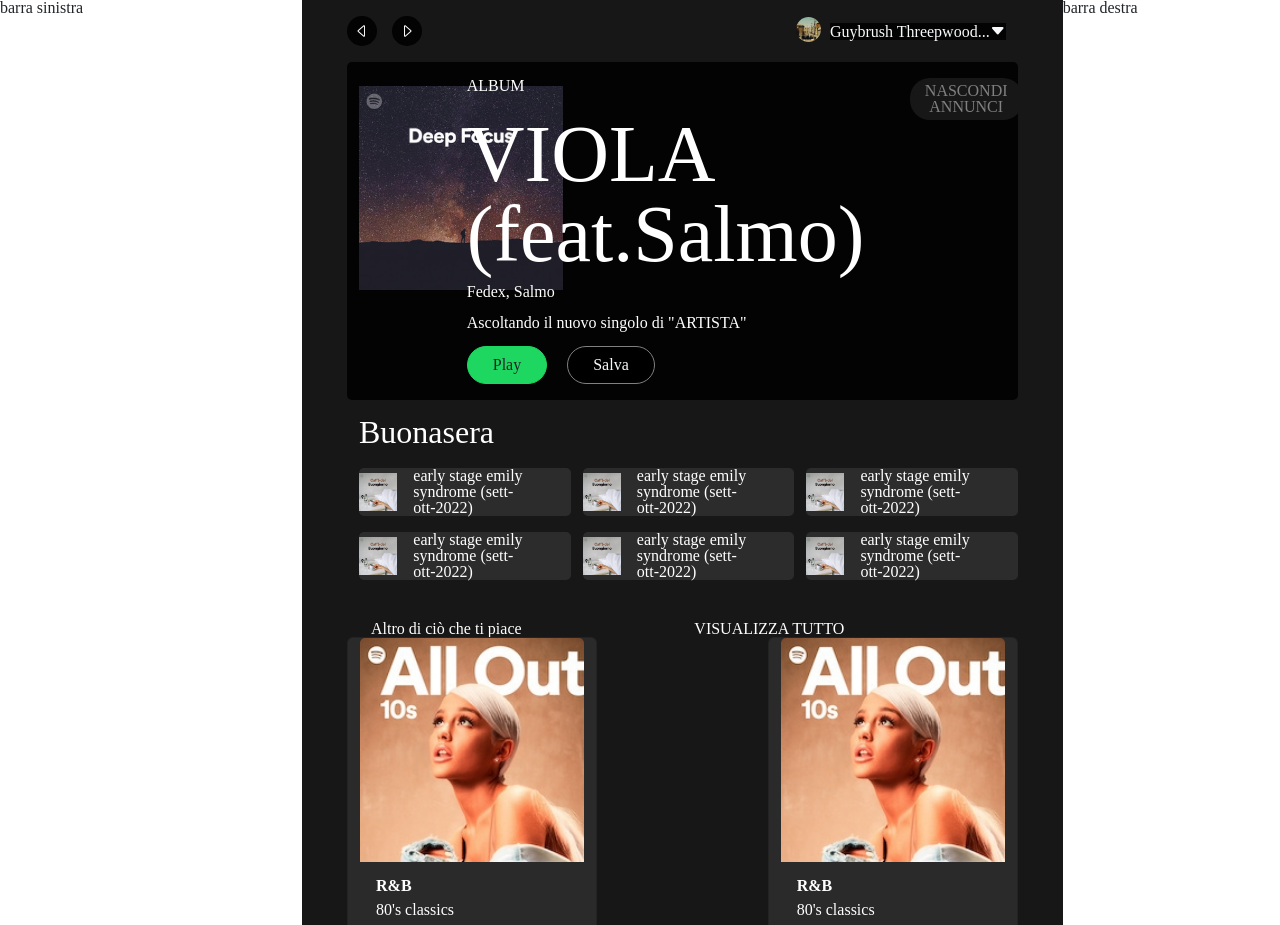
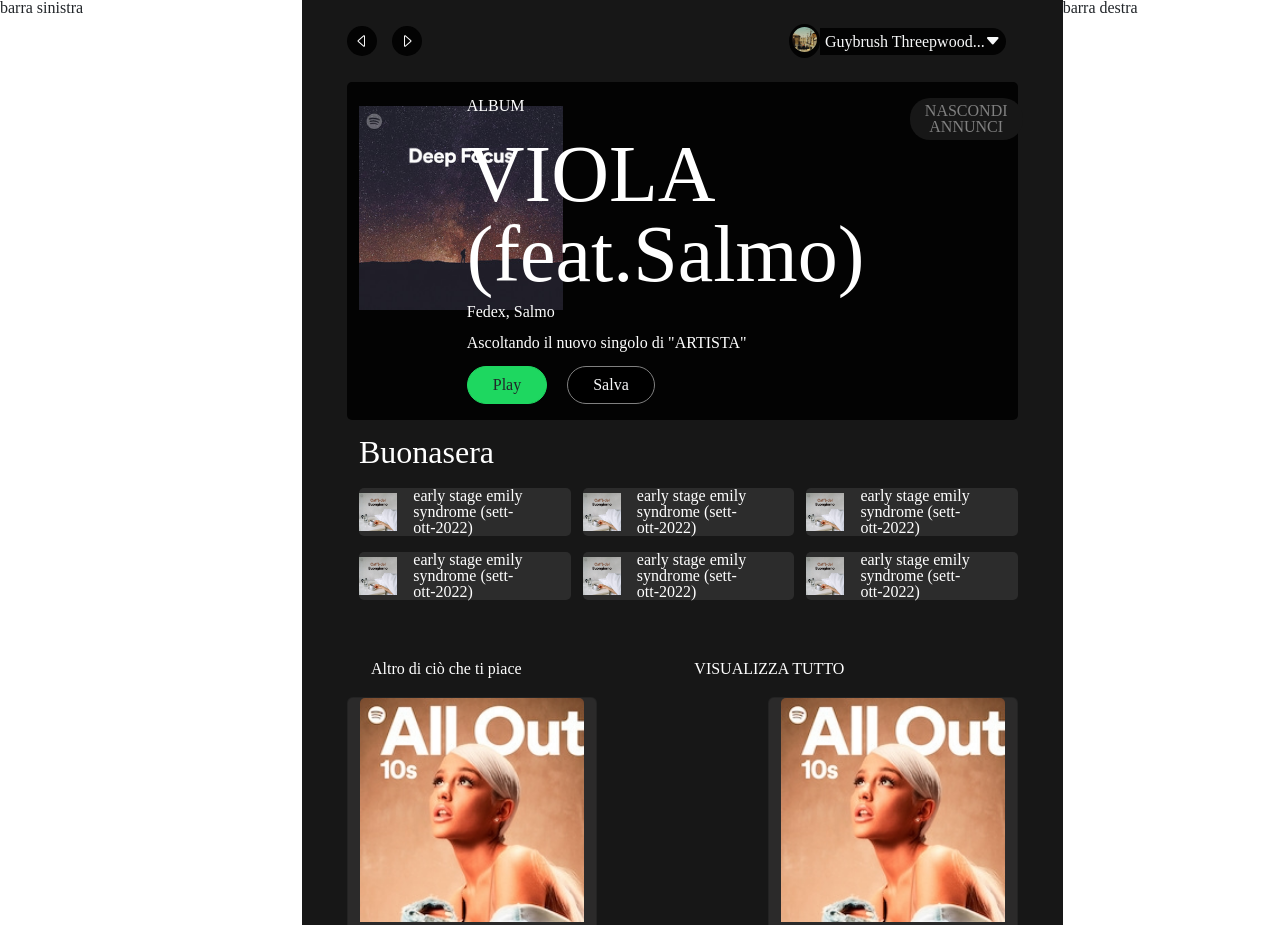
Before and after one commit to MatiasPhoenix/BuildWeek-02, a website: page index.html in a window 1280 px wide. Shown: the top 925 px of the page. Drawn offline with nearby package versions, Linux system fonts and the light colour scheme.

Commit message:
account-h3-p-modifiche

```diff
--- a/assets/css/style.css
+++ b/assets/css/style.css
@@ -25,25 +25,34 @@
     max-width: 20%;
 }
 
-.imgProfile{
-    width: 25px;
-    border-radius: 50%;
+body{
+    box-sizing: border-box;
+}
+#account {
+    height: 50px;
+}
+.sezioneAccount, .sezioneImgAccount{
+    background-color: var(--colorPlaySong);
 
 }
 .sezioneAccount{
-    background-color: var(--colorPlaySong);
+    padding: 5px;
+    border-radius: 0px 30px 30px 0px;
 }
-.sezioneImgAccount{
-    padding: 1px;
+.sezioneImgAccount {
 
-    border-radius: 50%
+    padding: 3px;
+    border-radius: 50% 50% 50% 50%;
+}
+.imgProfile{
+
+    width: 25px;
+    height: 25px;
+    border-radius: 50%;
 }
 #centralPage{
-    /* margin-left: 20px;
-    margin-right: 20px; */
     background-color: var(--colorBGHome);
     background: linear-gradient(180deg, rgba(white, .15), rgba(white, 0));
-    /* height: 100vh; */
     padding: 45px;
 }
 #bPageAccont{
@@ -123,7 +132,9 @@
       padding: 20px;
   }
   */
-
+  #altroSection{
+    margin: 20px auto;
+  }
   .card-title{
       font-weight: 800;
 
@@ -132,7 +143,3 @@
     padding-left: 0px;
     padding-right: 0px;
   }
-
-  #prova {
-    padding-left: 2px;
-  }
--- a/index.html
+++ b/index.html
@@ -16,10 +16,12 @@
 
 
         <div id="centralPage" class="row col-7 py-3 d-flex align-items-center justify-content-center">
-            <!-- Tab con frecce per andare avanti e dietro più sezione account utente -->
-            <div id="bPageAccont" class="row d-flex justify-content-between">
+
+            <div id="bPageAccont" class="row d-flex justify-content-between align-items-center">
+                <!-- Tab con frecce per andare avanti e dietro più sezione account utente -->
                 <div id="arrowPage" class="col"><button id="arrowLeft"><i class="bi bi-caret-left"></i></button><button id="arrowRight"><i class="bi bi-caret-right"></i></button></div>
-                <div id="account" class="col d-flex justify-content-end align-items-center"><div class="sezioneImgAccount"><img class="imgProfile mx-2" src="assets/imgs/main/image-12.jpg" alt=""></div><div class="text-light sezioneAccount">Guybrush Threepwood...<i class="bi bi-caret-down-fill"></i></div></div>
+                <!-- Button account (in cima a destra) -->
+                <div id="account" class="col d-flex justify-content-end align-items-center"><div class="sezioneImgAccount "><img class="imgProfile " src="assets/imgs/main/image-12.jpg" alt=""></div><div class="text-light sezioneAccount">Guybrush Threepwood...<i class="bi bi-caret-down-fill"></i></div></div>
             </div>
 
             <!-- Scheda brano in corso -->
@@ -58,7 +60,7 @@
             <!-- container centrale playlist -->
 
 
-            <div class="row"><h3 class="col-6">Altro di ciò che ti piace</h3><p class="col-6">VISUALIZZA TUTTO</p></div>
+            <div id="altroSection" class="row d-flex justify-content-between"><h3 class="col-6">Altro di ciò che ti piace</h3><p class="col-6">VISUALIZZA TUTTO</p></div>
             <!-- Spazio musica random -->
             <div id="musicRandom" class="row col-12 d-flex justify-content-between"> <!-- Spazio musica random -->
 
```
